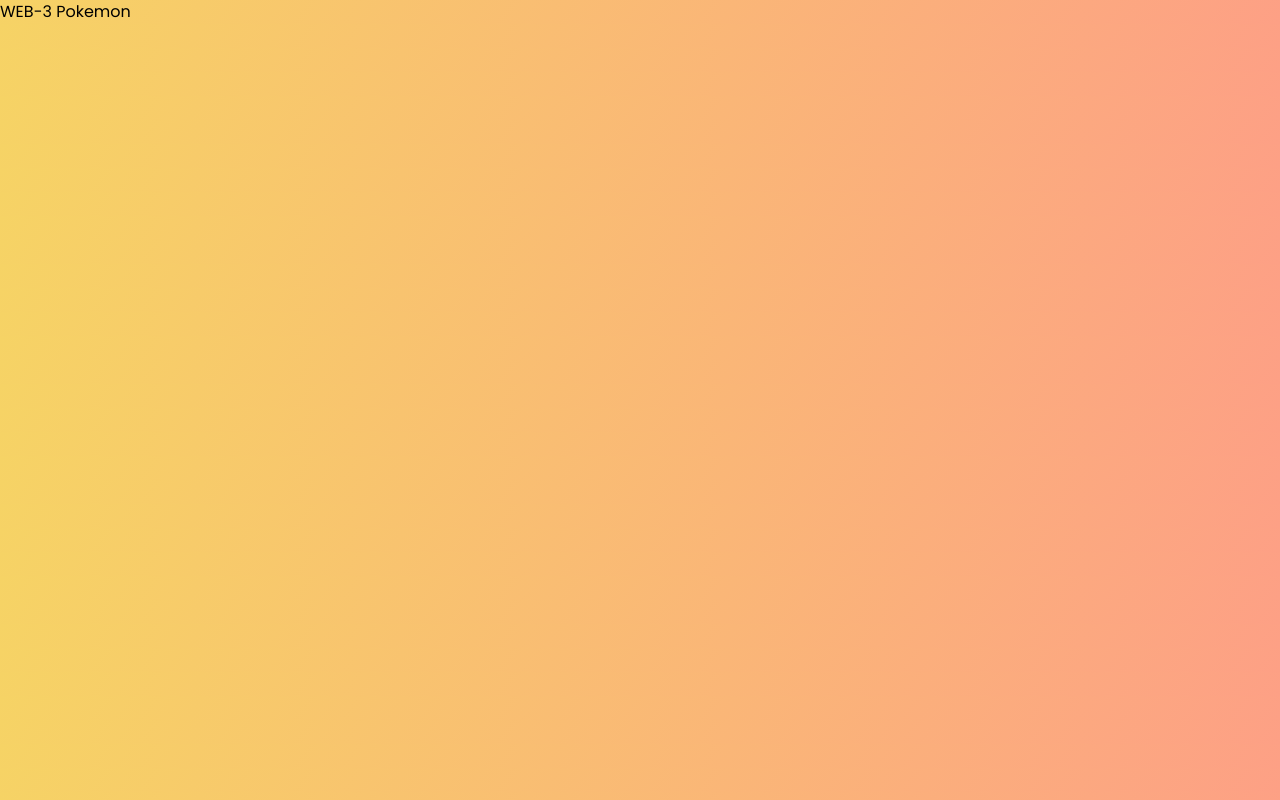
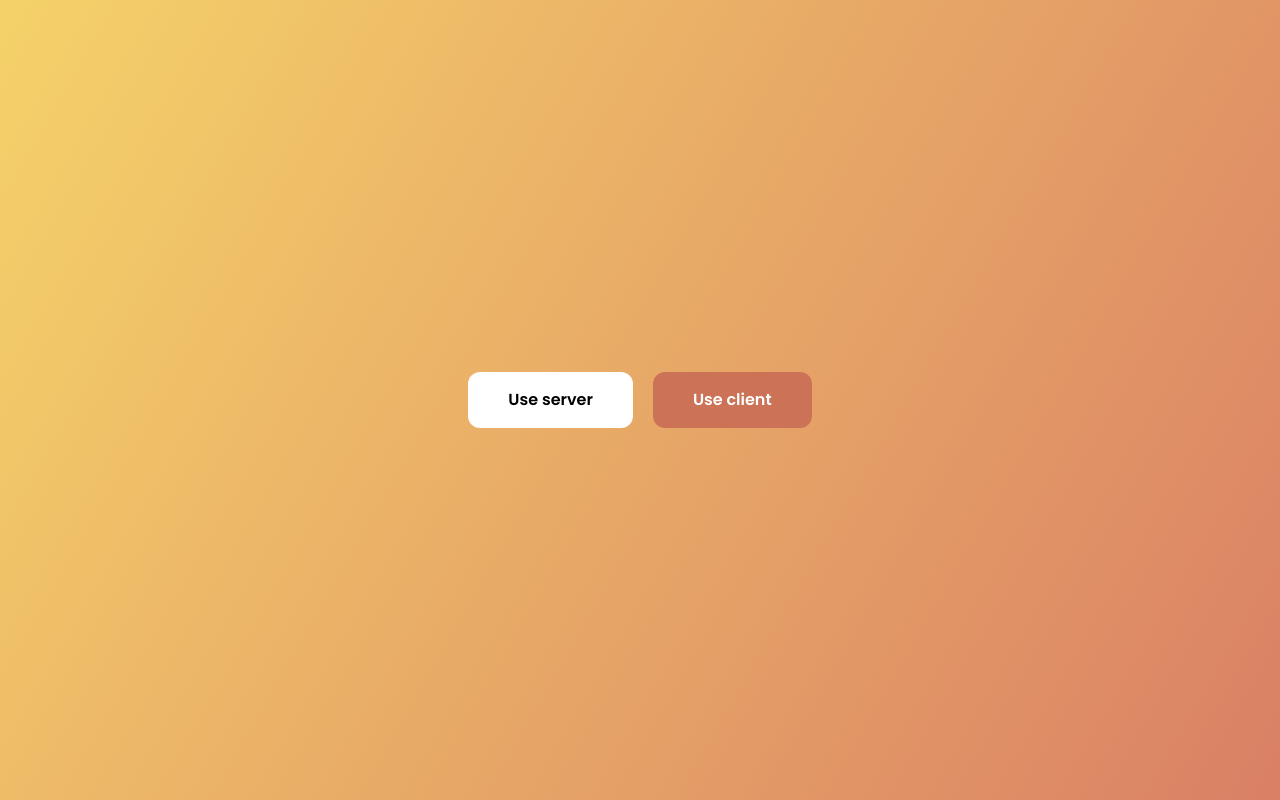
Before and after one commit to HarenaFiantso/Kopemon-next-practice, a Next.js app: page / in a window 1280 px wide. Built offline with nearby package versions, Linux system fonts and the light colour scheme.

Commit message:
chore: create an onboarding page

```diff
--- a/src/app/globals.css
+++ b/src/app/globals.css
@@ -3,5 +3,5 @@
 @tailwind utilities;
 
 body {
-  background: linear-gradient(120deg, #f6d365 0%, #fda085 100%);
+  background: linear-gradient(120deg, #f5d269 0%, #da8065 100%);
 }
--- a/src/app/layout.tsx
+++ b/src/app/layout.tsx
@@ -46,7 +46,7 @@ const poppins = localFont({
 });
 
 export const metadata: Metadata = {
-  title: "WEB-3 Pokemon",
+  title: "Pokepage - Fiantso Harena",
   description: "Next TypeScript practice using PokeAPI",
 };
 
--- a/src/app/page.tsx
+++ b/src/app/page.tsx
@@ -1,5 +1,12 @@
+import Link from "next/link";
+
 export default function Home() {
   return (
-    <h1>WEB-3 Pokemon</h1>
+      <div className="w-[100vw] text-center h-[100vh] flex flex-col items-center justify-center gap-10">
+        <div className='flex gap-5'>
+          <Link href={"/server"} className='bg-white px-10 py-4 rounded-xl font-semibold text-[16px] text-black'>Use server</Link>
+          <Link href={"/client"} className='bg-[#CC7257FF] px-10 py-4 rounded-xl font-semibold text-[16px] text-white'>Use client</Link>
+        </div>
+      </div>
   );
 }
```
